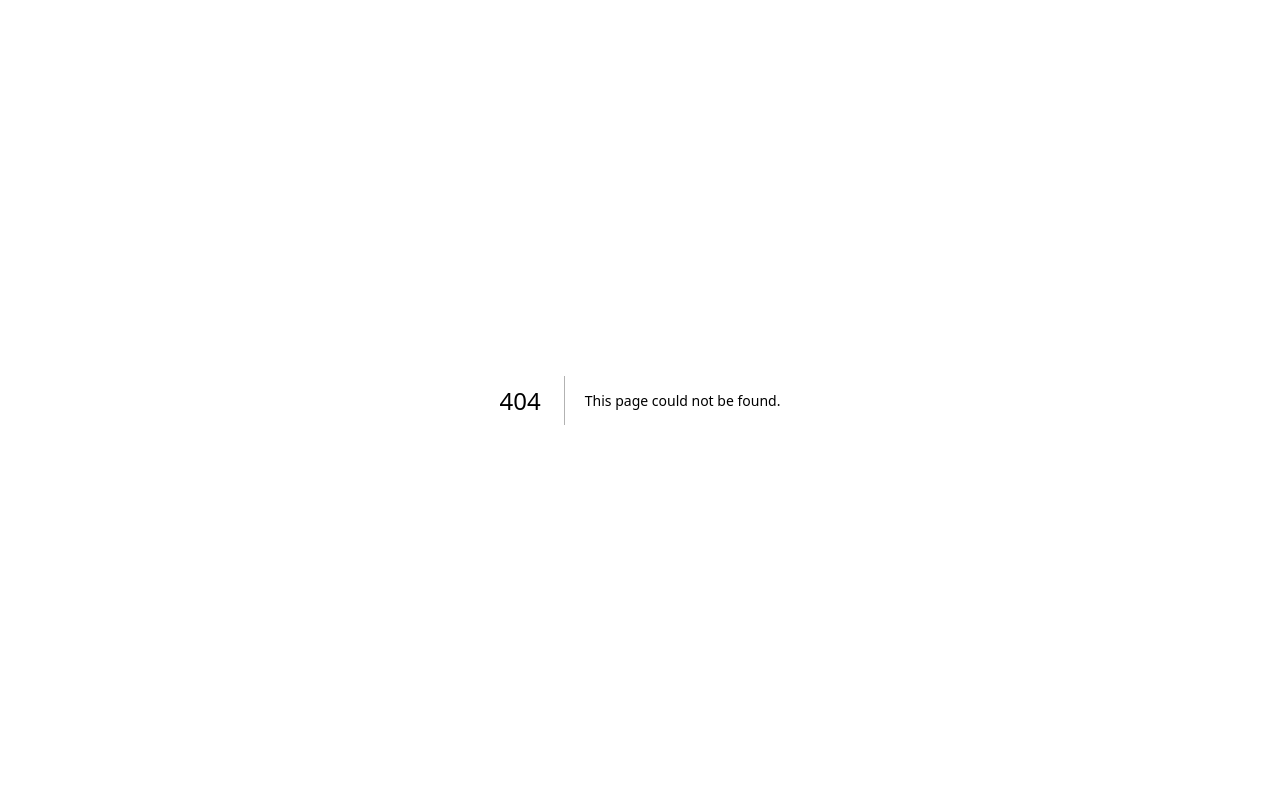
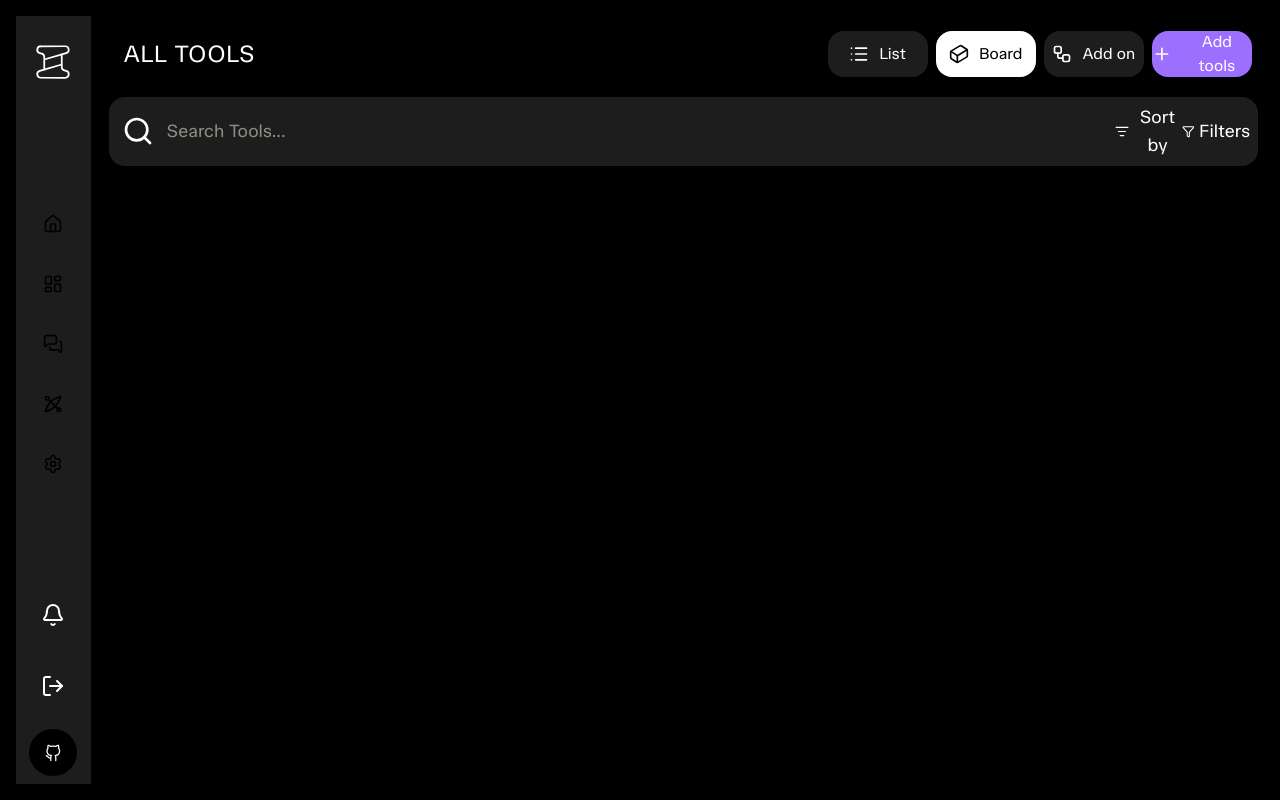
Before and after one commit to Amogh-007-Rin/ToolKit, a Next.js app in the folder web/: page /dashboard/tools in a window 1280 px wide. Before the commit this address had no page. Built offline with nearby package versions, Linux system fonts and the light colour scheme.

Commit message:
feat: add dashboard layout with sidebar + template page transitions and 5 sub-pages

```diff
--- /dev/null
+++ b/web/src/app/dashboard/explore/page.tsx
@@ -0,0 +1,8 @@
+export default function ExplorePage() {
+  return (
+    <div className="w-full h-full flex flex-col items-center justify-center">
+      <h1 className="text-4xl text-white font-bold">Explore</h1>
+      <p className="text-gray-400 mt-4">Discover new tools and features</p>
+    </div>
+  );
+}
--- /dev/null
+++ b/web/src/app/dashboard/layout.tsx
@@ -0,0 +1,16 @@
+import Sidebar from "./_components/Sidebar";
+
+export default function DashboardLayout({
+  children,
+}: {
+  children: React.ReactNode;
+}) {
+  return (
+    <div className="dashboard w-screen h-screen flex justify-between items-center bg-black p-4">
+      <Sidebar />
+      <div className="w-[93%] h-full">
+        {children}
+      </div>
+    </div>
+  );
+}
--- /dev/null
+++ b/web/src/app/dashboard/messages/page.tsx
@@ -0,0 +1,8 @@
+export default function MessagesPage() {
+  return (
+    <div className="w-full h-full flex flex-col items-center justify-center">
+      <h1 className="text-4xl text-white font-bold">Messages</h1>
+      <p className="text-gray-400 mt-4">Your messages will appear here</p>
+    </div>
+  );
+}
--- /dev/null
+++ b/web/src/app/dashboard/notifications/page.tsx
@@ -0,0 +1,10 @@
+export default function NotificationsPage() {
+  return (
+    <div className="w-full h-full flex flex-col p-6">
+      <h1 className="text-2xl text-white font-semibold mb-6">All Notifications</h1>
+      <div className="space-y-3">
+        <p className="text-gray-500 text-center py-8">No notifications yet</p>
+      </div>
+    </div>
+  );
+}
--- a/web/src/app/dashboard/page.tsx
+++ b/web/src/app/dashboard/page.tsx
@@ -1,11 +1,8 @@
-import MainPage from "./_components/MainPage";
-import Sidebar from "./_components/Sidebar";
-
-export default function DashboardPage() {
+export default function OverviewPage() {
   return (
-    <div className="dashboard w-screen h-screen flex justify-between items-center bg-black p-4">
-        <Sidebar/>
-        <MainPage/>
+    <div className="w-full h-full flex flex-col items-center justify-center">
+      <h1 className="text-4xl text-white font-bold">Overview</h1>
+      <p className="text-gray-400 mt-4">Welcome to your dashboard overview</p>
     </div>
   );
-};
+}
--- /dev/null
+++ b/web/src/app/dashboard/settings/page.tsx
@@ -0,0 +1,8 @@
+export default function SettingsPage() {
+  return (
+    <div className="w-full h-full flex flex-col items-center justify-center">
+      <h1 className="text-4xl text-white font-bold">Settings</h1>
+      <p className="text-gray-400 mt-4">Manage your application settings</p>
+    </div>
+  );
+}
--- /dev/null
+++ b/web/src/app/dashboard/template.tsx
@@ -0,0 +1,16 @@
+'use client'
+
+import { motion } from "framer-motion";
+
+export default function DashboardTemplate({ children }: { children: React.ReactNode }) {
+  return (
+    <motion.div
+      initial={{ y: 25, opacity: 0 }}
+      animate={{ y: 0, opacity: 1 }}
+      transition={{ duration: 0.1, ease: "easeOut" }}
+      className="w-full h-full"
+    >
+      {children}
+    </motion.div>
+  );
+}
--- /dev/null
+++ b/web/src/app/dashboard/tools/page.tsx
@@ -0,0 +1,36 @@
+'use client'
+
+import { Cuboid, List, Plus, Workflow } from "lucide-react";
+import Multibutton from "../_components/buttons/Multibutton";
+import Searchbar from "../_components/Searchbar";
+
+export default function ToolsPage() {
+    return (
+        <div className="w-full h-full">
+            <div className="part-1 w-full h-[10%] flex items-center">
+                <div className="left-part w-[50%] h-full flex items-center p-5">
+                    <p className="text-2xl text-[#FFFFFF] tracking-wide">ALL TOOLS</p>
+                </div>
+                <div className="right-part w-[50%] h-full flex items-center justify-end px-3 gap-2">
+                    <Multibutton tag="Add-tool-btn" label="List" onClick={checkLog} icon={List} iconColor="#FFFFFF" textClassName="text-white" />
+                    <Multibutton tag="Add-tool-btn" label="Board" onClick={checkLog} icon={Cuboid}
+                        className="bg-[#FFFFFF]" />
+                    <Multibutton tag="Add-tool-btn" label="Add on" onClick={checkLog} icon={Workflow} iconColor="#FFFFFF" textClassName="text-white"
+                    />
+                    <Multibutton tag="Add-tool-btn" label="Add tools" onClick={checkLog} icon={Plus} iconColor="#FFFFFF"
+                        className="bg-[#9D6FFF]" textClassName="text-white" />
+                </div>
+            </div>
+            <div className="part-2 w-full h-[10%] flex items-center justify-center">
+                <Searchbar />
+            </div>
+            <div className="part-3 w-full h-[80%]">
+
+            </div>
+        </div>
+    );
+};
+
+function checkLog() {
+    alert("button clicked")
+};
```
